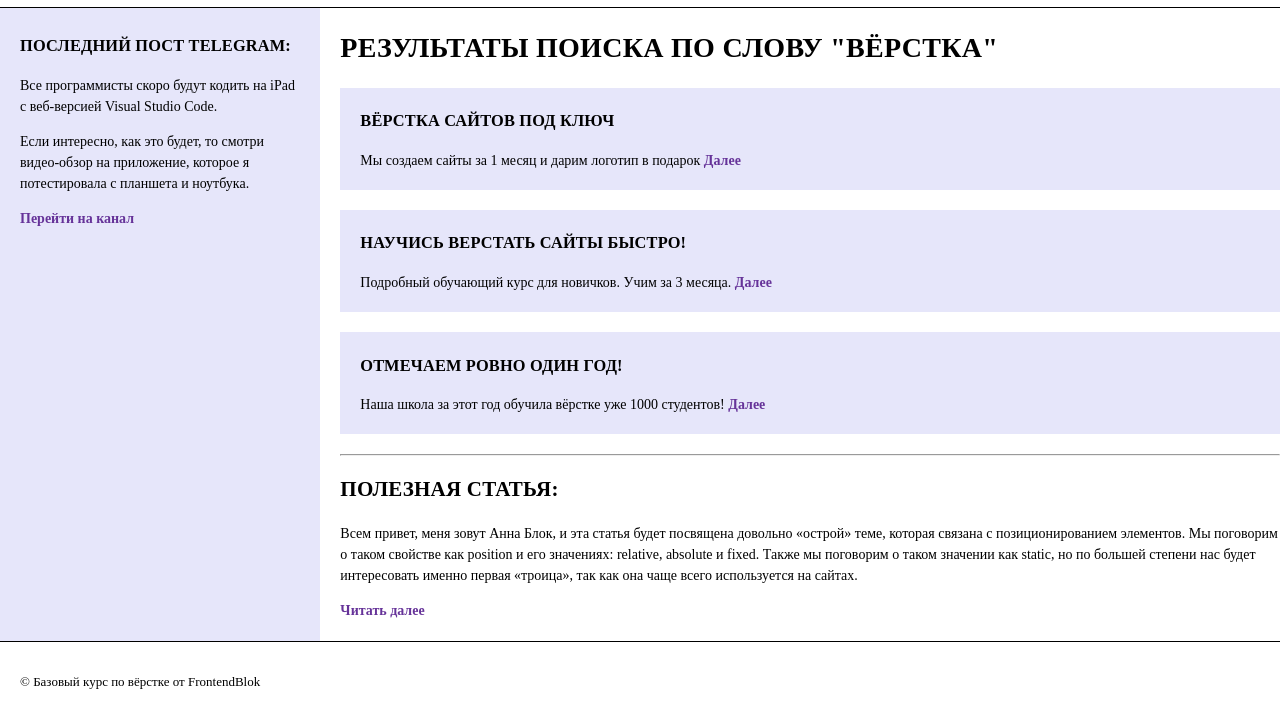
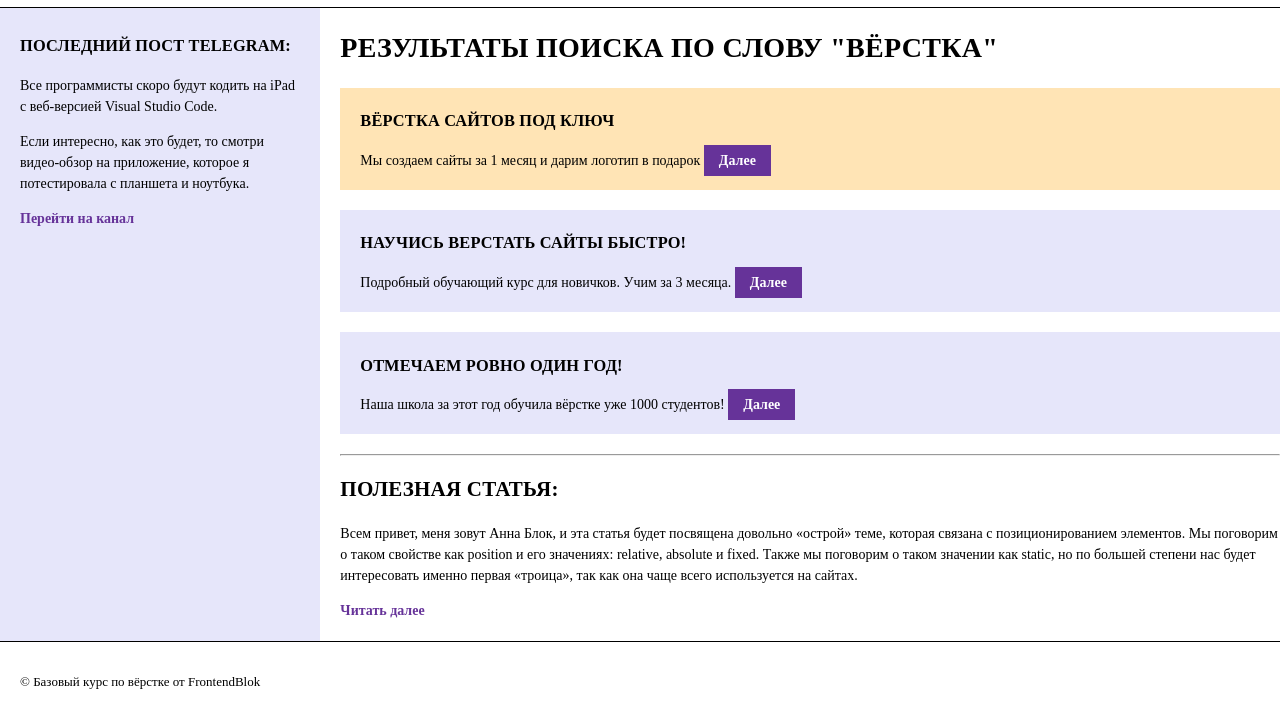
Before and after one commit to ArchEnemy56/FrontendBlock-test, a plain HTML site: page semantic.html in a window 1280 px wide. Shown: the part 53-780 px from the top of the page. Drawn offline with Linux system fonts and the light colour scheme.

Commit message:
add class

```diff
--- a/semantic.html
+++ b/semantic.html
@@ -38,15 +38,15 @@
             <h1>Результаты поиска по слову "вёрстка"</h1>
             <section>
                 <h3>Вёрстка сайтов под ключ</h3>
-                <p>Мы создаем сайты за 1 месяц и дарим логотип в подарок <a href="#">Далее</a></p>
+                <p>Мы создаем сайты за 1 месяц и дарим логотип в подарок <a class="link" href="#">Далее</a></p>
             </section>
             <section>
                 <h3>Научись верстать сайты быстро!</h3>
-                <p>Подробный обучающий курс для новичков. Учим за 3 месяца. <a href="#">Далее</a></p>
+                <p>Подробный обучающий курс для новичков. Учим за 3 месяца. <a class="link" href="#">Далее</a></p>
             </section>
             <section>
                 <h3>Отмечаем ровно один год!</h3>
-                <p>Наша школа за этот год обучила вёрстке уже 1000 студентов! <a href="#">Далее</a></p>
+                <p>Наша школа за этот год обучила вёрстке уже 1000 студентов! <a class="link" href="#">Далее</a></p>
             </section>
             <hr>
             <h2>Полезная статья:</h2>
@@ -59,7 +59,7 @@
         </main>
     </div>
 
-    <footer>
+    <footer class="footer">
         <p>&copy; Базовый курс по вёрстке от FrontendBlok</p>
     </footer>
 </body>
--- a/styles/semantic.css
+++ b/styles/semantic.css
@@ -14,8 +14,11 @@ h1, h2, h3 {
     text-transform: uppercase;
     letter-spacing: 0.01em;
 }
+h1 + section {
+    background-color: moccasin;
+}
 
-footer {
+.footer {
     font-size: 13px;
     padding: 0 20px 0 20px;
 }
@@ -46,7 +49,7 @@ section {
             padding-left: 0;
             margin: 0;
         }
-        ul > li {
+        ul > li:not(:last-child) {
             margin-right: 30px;
         }
         .box {
@@ -62,3 +65,9 @@ section {
         .post {
             padding-bottom: 20px;
         }
+
+        .link {
+            background-color: rebeccapurple;
+            color: white;
+            padding: 8px 15px;
+        }
```
